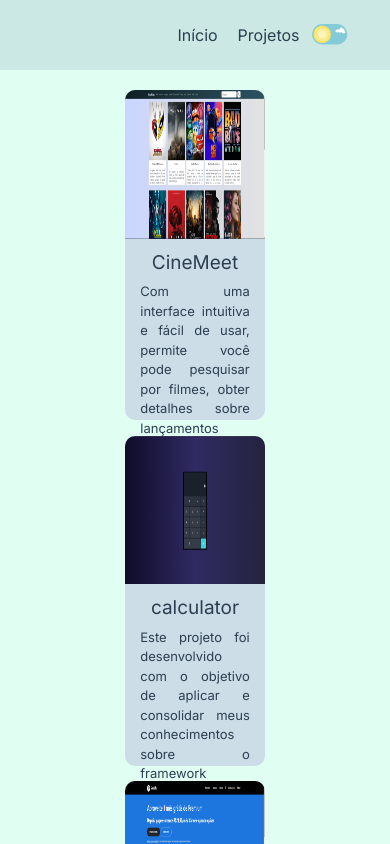
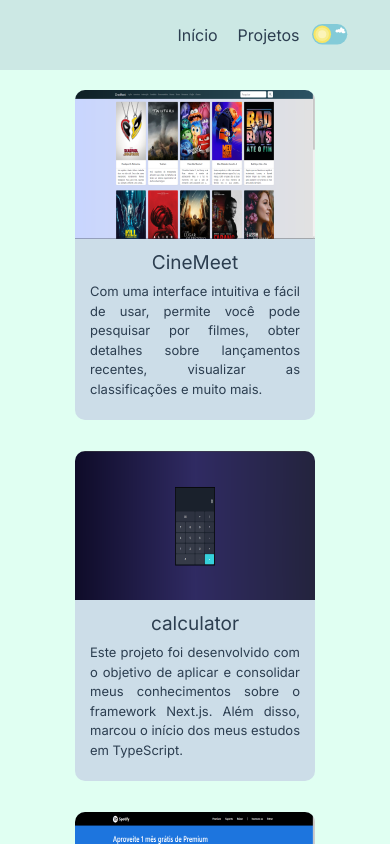
Before and after one commit to SantosFab/fabricio-portfolio, a Next.js app: page /Project in a window 390 px wide. Shown: the top 844 px of the page. Built offline with nearby package versions, Linux system fonts and the light colour scheme.

Commit message:
fix: adjust responsiveness for very small layouts

```diff
--- a/src/component/projectContainer/styles.ts
+++ b/src/component/projectContainer/styles.ts
@@ -43,6 +43,11 @@ export const StyledProjectContainer = styled.div`
     @media screen and (max-width: 768px) {
       width: 45%;
       margin: 0 2.5% 5% 2.5%;
+      min-height: 330px;
+    }
+    @media screen and (max-width: 640px) {
+      width: 240px;
+      margin: 0 auto 10% auto;
       height: 330px;
     }
   `}
@@ -106,7 +111,7 @@ export const LinksContainer = styled.div`
     width: 100%;
     height: 60%;
     border-radius: 0 0 10px 10px;
-    background-color: rgba(0, 0, 0, 0.7);
+    background-color: rgba(0, 0, 0, 0.6);
     opacity: 0;
     transition: opacity 0.5s ease;
     z-index: 10;
@@ -133,21 +138,3 @@ export const StyledTag = styled.div`
     }
   `}
 `;
-
-/* @media screen and (max-width: 1536px) {
-      margin: 25px;
-    }
-
-    @media screen and (max-width: 1280px) {
-      margin: 16px 32px;
-    }
-    @media screen and (max-width: 1024px) {
-      width: 210px;
-      height: 230px;
-      & a {
-        font-size: 12px;
-      }
-    }
-    @media screen and (max-width: 768px) {
-      margin: 25px 31px;
-    } */
```
